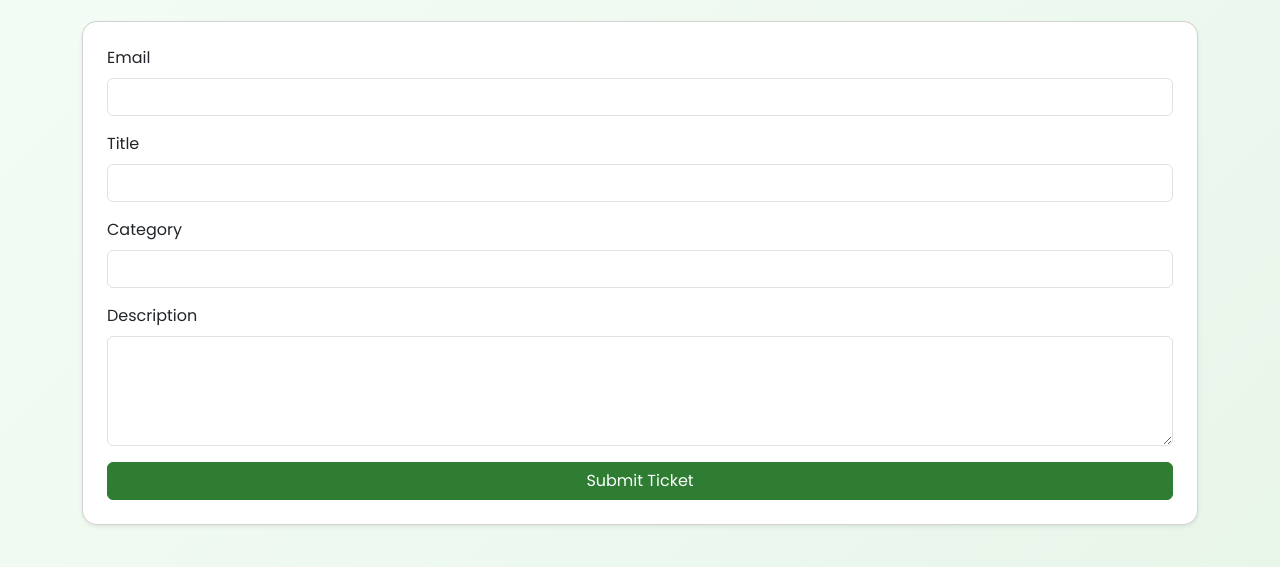
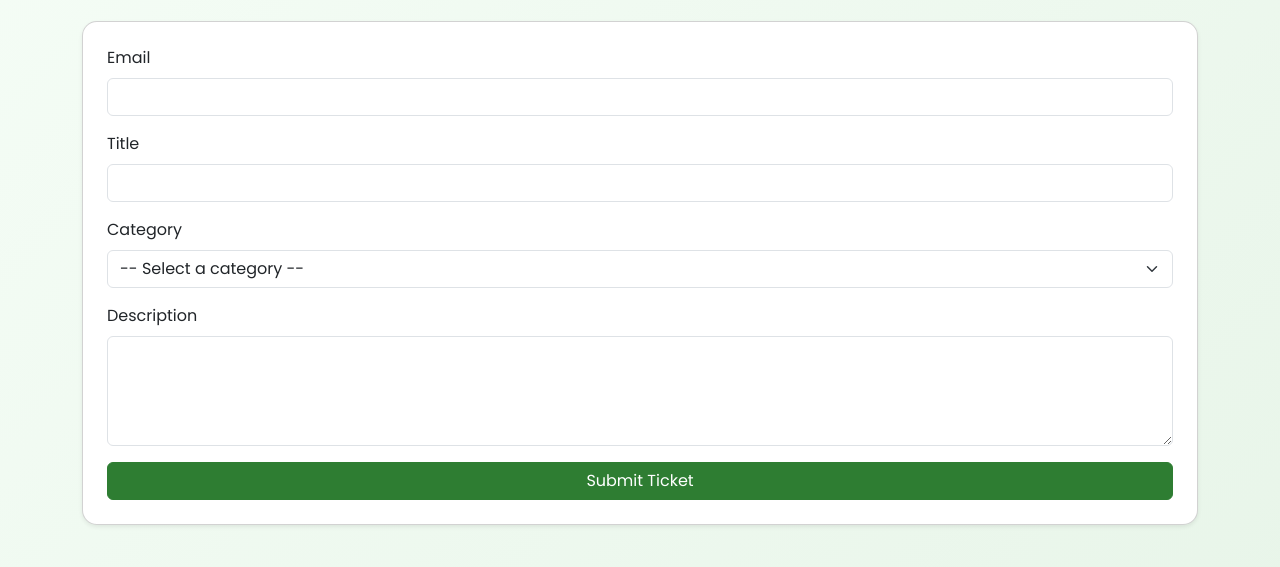
Before and after one commit to ahmadisyraf39/quickaidb2g4, a plain HTML site: page index.html in a window 1280 px wide. Shown: the part 165-732 px from the top of the page. Drawn offline with nearby package versions, Linux system fonts and the light colour scheme.

Commit message:
update category dropdown

```diff
--- a/index.html
+++ b/index.html
@@ -147,7 +147,14 @@
             </div>
             <div class="mb-3">
               <label for="category" class="form-label">Category</label>
-              <input type="text" id="category" class="form-control" required />
+              <select id="category" class="form-select" required>
+                <option value="">-- Select a category --</option>
+                <option value="Technical Issue">Technical Issue</option>
+                <option value="Service Request">Service Request</option>
+                <option value="Incident Report">Incident Report</option>
+                <option value="General Inquiry">General Inquiry</option>
+                <option value="Others">Others</option>
+              </select>
             </div>
             <div class="mb-3">
               <label for="description" class="form-label">Description</label>
```
